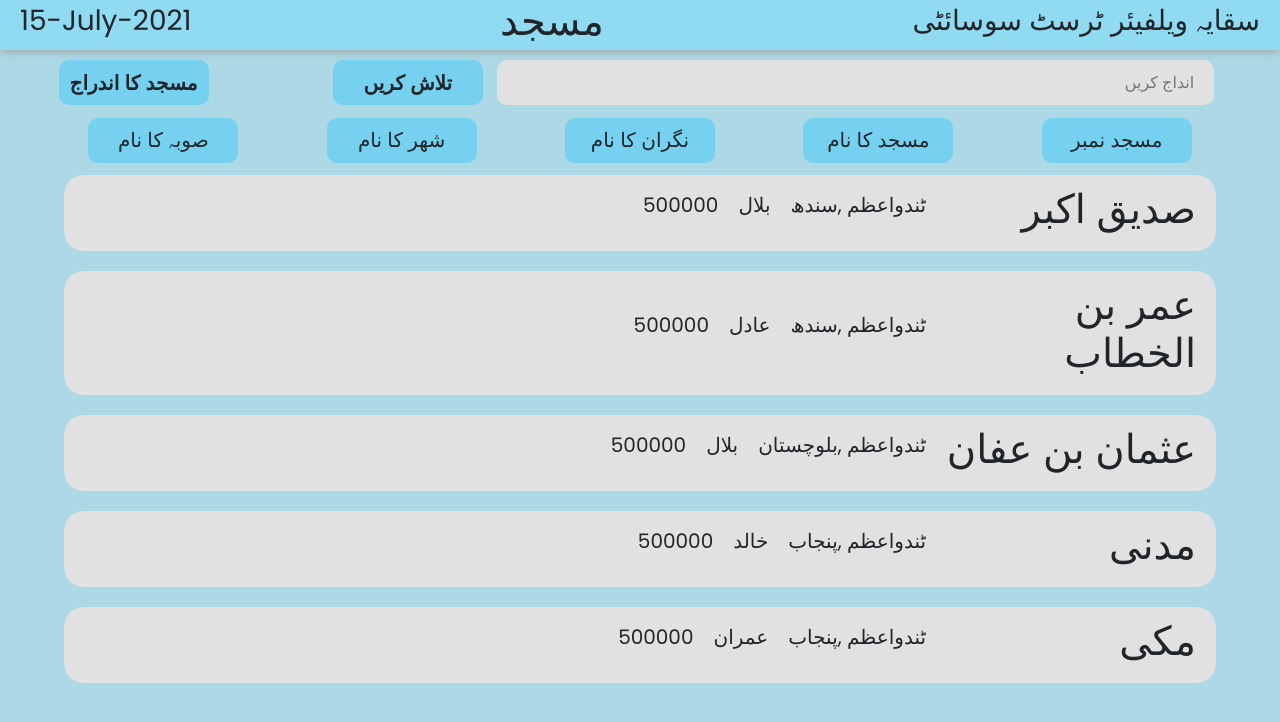
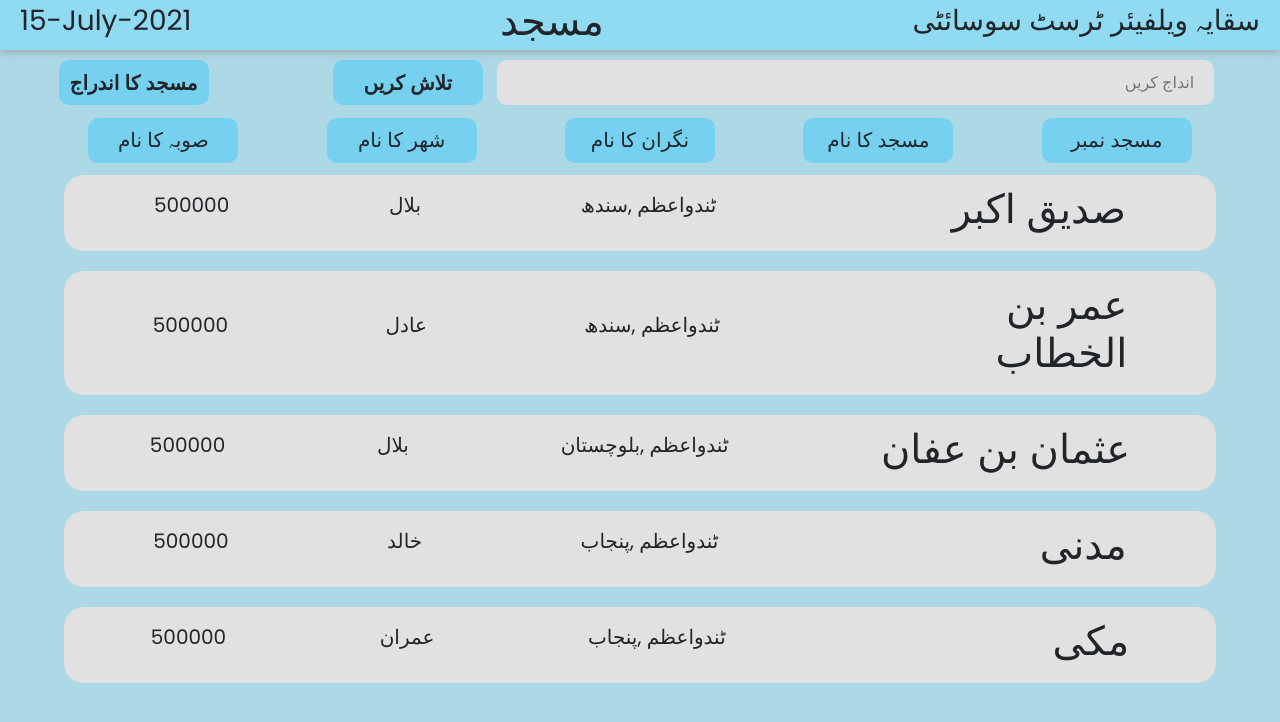
Before and after one commit to khalid129/Saqaya_Welfare, a React (Create React App) app: page /masjid in a window 1280 px wide. Shown: the top 722 px of the page. Built offline with nearby package versions, Linux system fonts and the light colour scheme.

Commit message:
Masjid detail space arround

```diff
--- a/src/css/masjid.css
+++ b/src/css/masjid.css
@@ -102,7 +102,7 @@ input:focus{
     cursor: pointer;
     display: flex;
     align-items: center;
-    justify-content: flex-end;
+    justify-content: space-around;
 }
 .filter_Masjid_name p{
     margin-right: 20px;
```
